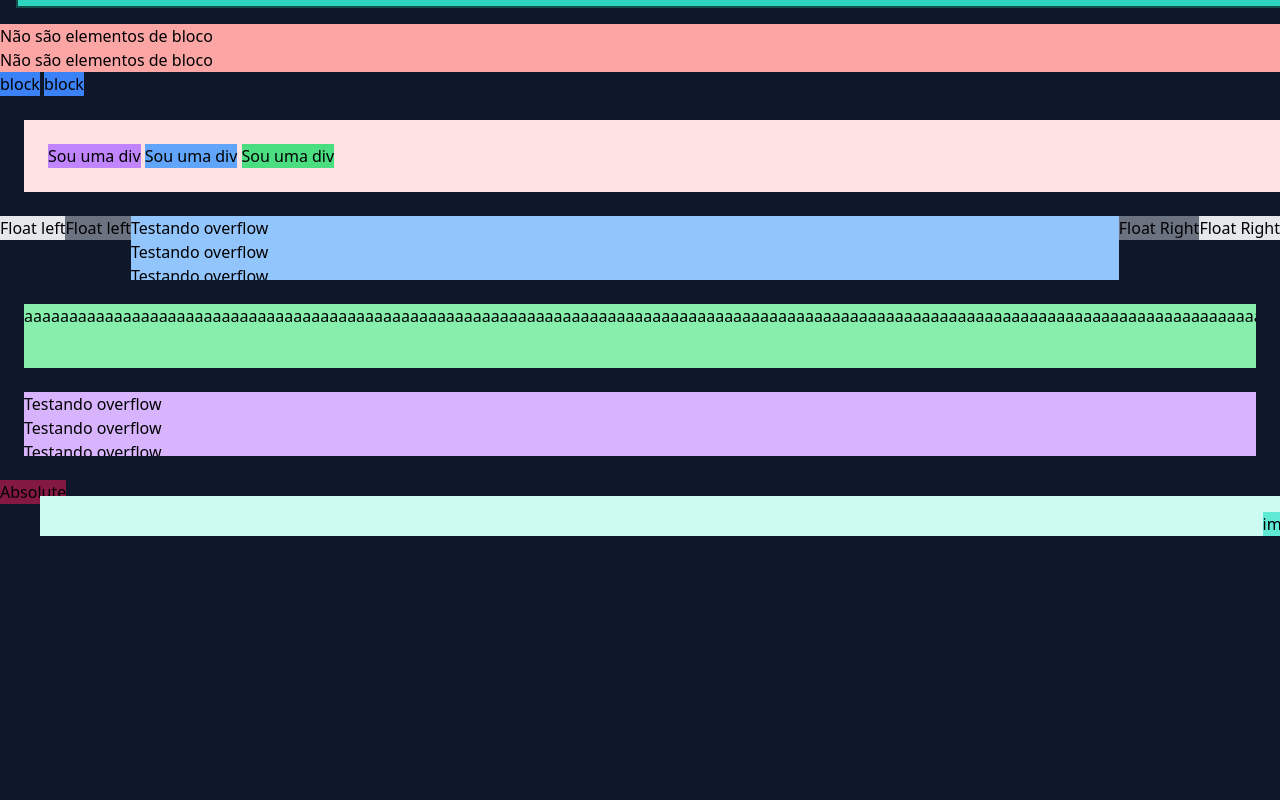
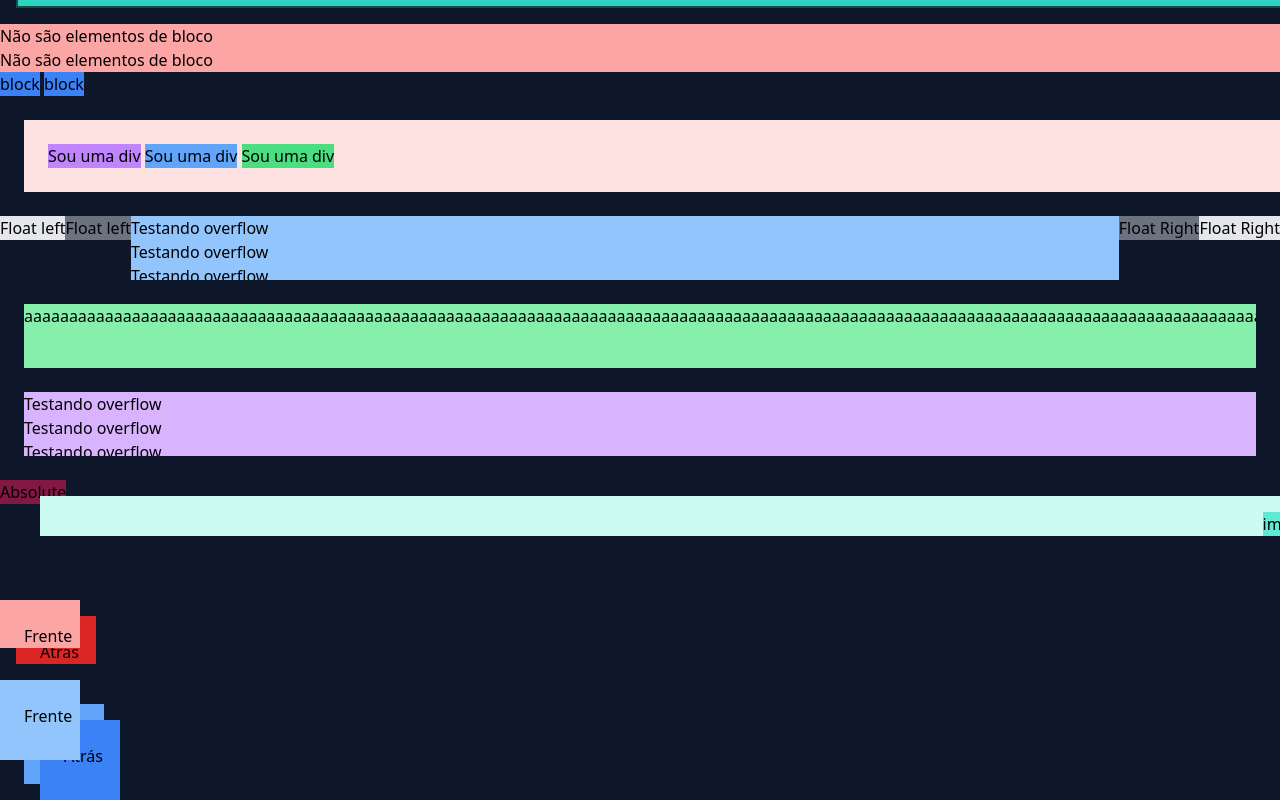
Before and after one commit to Tiesco789/TailwindCSS, a website: page src/index.html in a window 1280 px wide. Shown: the part 312-1112 px from the top of the page. Before the commit the page ends 888 px from the top, so only its background shows below. Drawn offline with Linux system fonts and the light colour scheme.

Commit message:
Construção de layout

```diff
--- a/src/index.html
+++ b/src/index.html
@@ -70,5 +70,20 @@
   <div class="container h-10 bg-teal-100 relative p-2 m-10">
     <div class="absolute right-0 bottom-0 bg-teal-300">im here</div>
   </div>
+
+  <div class="container bg-red-400 invisible">
+    <p>estou oculto</p>
+  </div>
+
+  <div class="container relative h-20">
+    <div class="bg-red-300 h-10 w-20 p-6 absolute z-10">Frente</div>
+    <div class="bg-red-600 h-10 w-20 p-6 absolute m-4">Atrás</div>
+  </div>
+
+  <div class="container relative h-20">
+    <div class="bg-blue-300 h-20 w-20 p-6 absolute z-10">Frente</div>
+    <div class="bg-blue-400 h-20 w-20 p-6 absolute m-6 z-8">Atrás</div>
+    <div class="bg-blue-500 h-20 w-20 p-6 absolute m-10 z-6">Atrás</div>
+  </div>
 </body>
 </html>
```
Also changed, not shown: src/css/styles.css.
